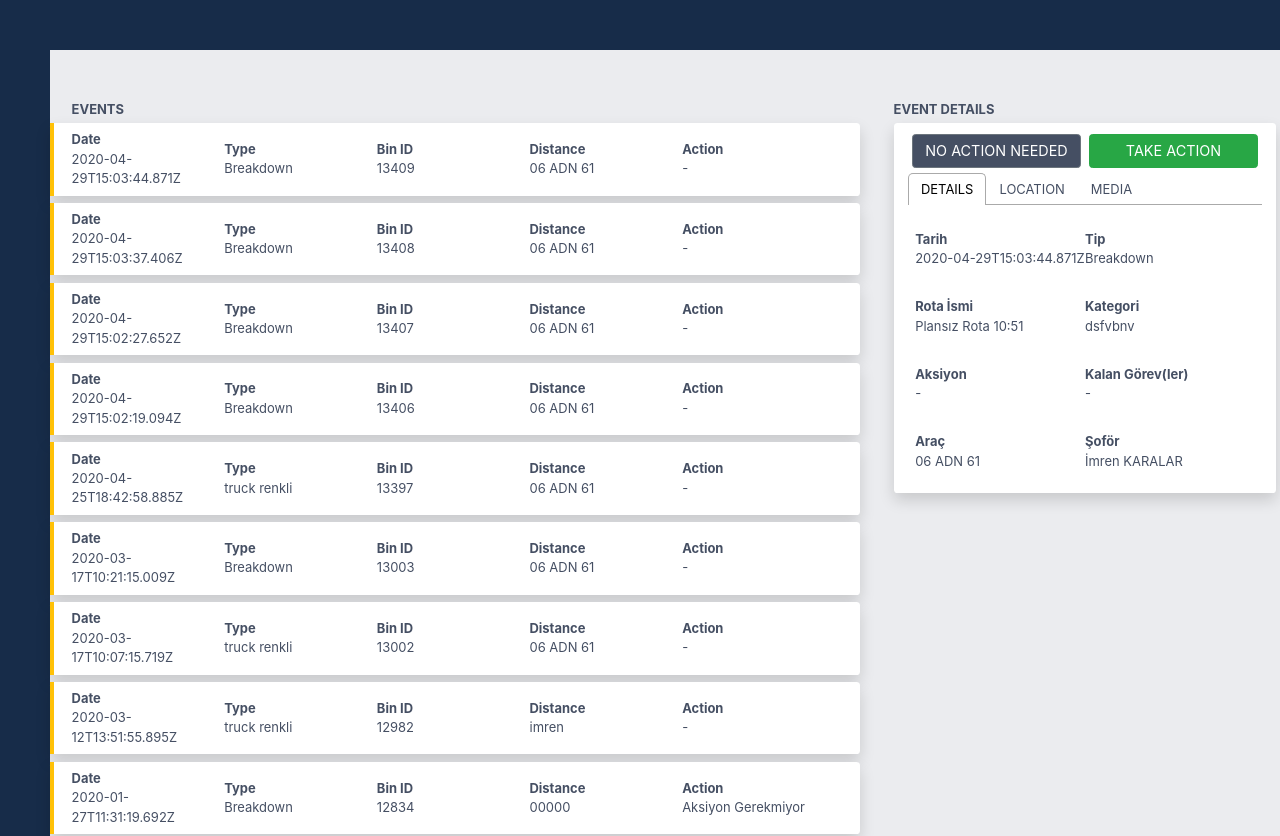
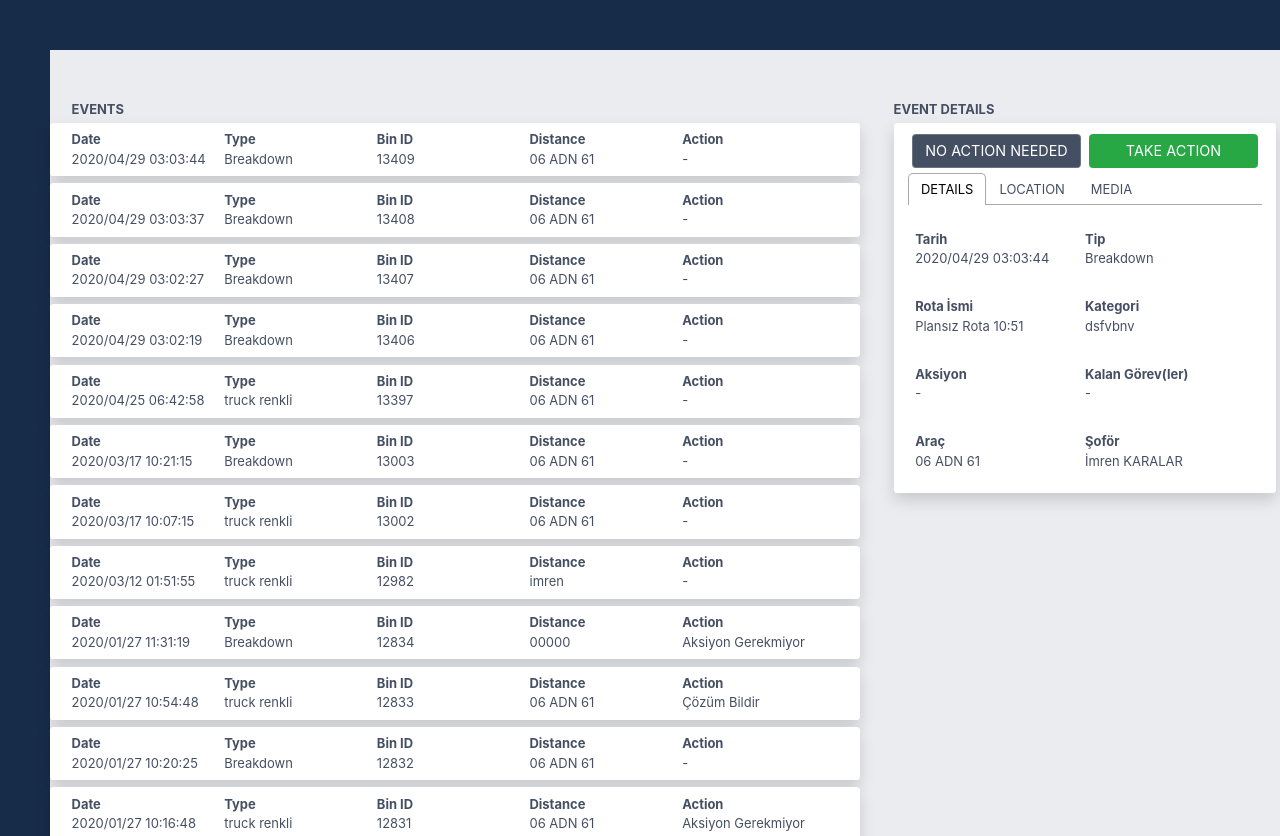
Before and after one commit to abdurrahmankolsuz/events-app, a React (Create React App) app: page / in a window 1280 px wide. Shown: the top 836 px of the page. Built offline with nearby package versions, Linux system fonts and the light colour scheme.

Commit message:
date formatted

```diff
--- a/package.json
+++ b/package.json
@@ -9,6 +9,7 @@
     "bootstrap": "^4.5.2",
     "classnames": "^2.2.6",
     "leaflet": "^1.7.1",
+    "moment": "^2.29.1",
     "node-sass": "^4.14.1",
     "prop-types": "^15.7.2",
     "react": "^16.13.1",
@@ -16,6 +17,7 @@
     "react-bootstrap-wizard": "0.0.7",
     "react-dom": "^16.13.1",
     "react-leaflet": "^2.7.0",
+    "react-moment": "^1.0.0",
     "react-router-dom": "^5.2.0",
     "react-scripts": "3.4.3",
     "react-tabs": "^3.1.1",
--- a/src/containers/home/event-detail.js
+++ b/src/containers/home/event-detail.js
@@ -2,6 +2,7 @@ import React from "react";
 import { Tab, Tabs, TabList, TabPanel } from "react-tabs";
 import "react-tabs/style/react-tabs.css";
 import { Map as LeafletMap, TileLayer, Marker, Popup } from "react-leaflet";
+import Moment from 'react-moment';
 import L from 'leaflet';
 import { Button, Card } from "../../components";
 import "./_home.scss";
@@ -16,14 +17,14 @@ L.Icon.Default.mergeOptions({
 delete L.Icon.Default.prototype._getIconUrl;
 
 const EventDetail = (props) => {
-  const {detail,setNoActionNeeded } = props;
+  const { detail, setNoActionNeeded } = props;
   const [isOpen, setIsOpen] = React.useState(false);
   return (
     <>
       <Card>
         {!(detail.details.find(function (elem) {
-              return elem.title === 'Aksiyon';
-            }).value === "Aksiyon Gerekmiyor") &&
+          return elem.title === 'Aksiyon';
+        }).value === "Aksiyon Gerekmiyor") &&
           <div className="d-flex flex-row">
             <Button onClick={setNoActionNeeded} color={false} content={"NO ACTION NEEDED"} ></Button>
             <Button onClick={setIsOpen} color={true} content={"TAKE ACTION"} show={isOpen} setIsOpen={setIsOpen}></Button>
@@ -40,7 +41,7 @@ const EventDetail = (props) => {
               {detail.details.map((item, index) =>
                 <div key={index} className="d-flex flex-column w-50 py-3">
                   <strong>{item.title}</strong>
-                  <span>{item.value}</span>
+                  {item.format === "date" ? <Moment date={item.value} format="YYYY/MM/DD hh:mm:ss" /> : <span>{item.value}</span>}
                 </div>
               )}
             </div>
--- a/src/containers/home/event-list.js
+++ b/src/containers/home/event-list.js
@@ -1,4 +1,5 @@
 import React from "react";
+import Moment from 'react-moment';
 
 import { Card } from "../../components";
 
@@ -7,13 +8,13 @@ const EventList = (props) => {
 
   const listItems = props.data.map((data, key) =>
     <div key={data.id} className="pt-1 py-1">
-      <Card onClick={() => { setDetail(key) }} showEdge={true} hasWarning={data.isSelected}>
+      <Card onClick={() => { setDetail(key) }} showEdge={data.isSelected} hasWarning={data.isSelected}>
         <div className="d-flex align-items-center justify-content-between px-2">
           <div className="d-flex flex-column flex-even">
             <strong>Date</strong>
-            <span>{data.details.find(function (elem) {
+            <span> <Moment date={data.details.find(function (elem) {
               return elem.format === 'date';
-            }).value}</span>
+            }).value} format="YYYY/MM/DD hh:mm:ss" /> </span>
           </div>
           <div className="d-flex flex-column flex-even">
             <strong>Type</strong>
```
Also changed, not shown: 1 other file (tests, documents, lock files or other folders).
